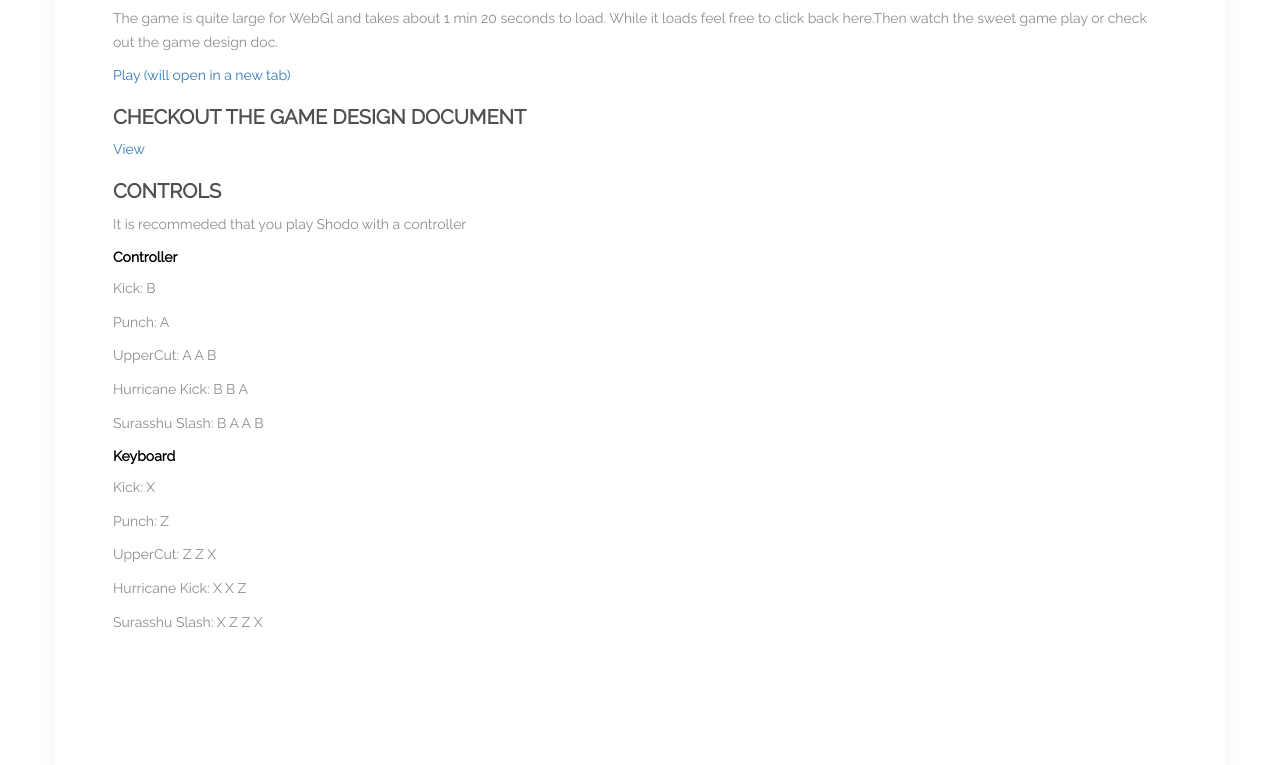
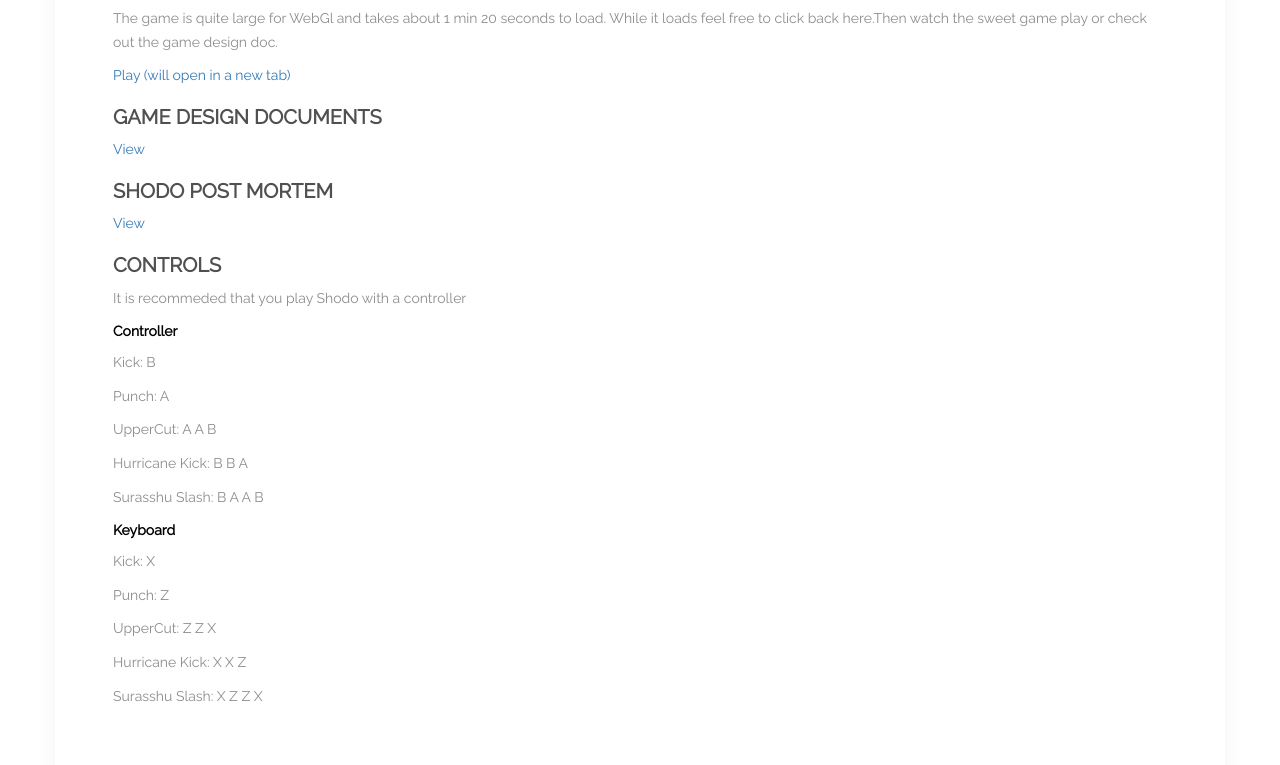
Before and after one commit to JamesDCross/jamesdcross.github.io, a plain HTML site: page ShodoPage.html in a window 1280 px wide. Shown: the part 959-1724 px from the top of the page. Drawn offline with nearby package versions, Linux system fonts and the light colour scheme.

Commit message:
added post mortem

```diff
--- a/ShodoPage.html
+++ b/ShodoPage.html
@@ -108,9 +108,13 @@
     </p></div>
    <a href="Shodo/index.html" target="_blank">Play (will open in a new tab)</a>
 
-   <h2>Checkout the game design document</h2>
+   <h2>Game design documents</h2>
    <a href="Shodo/Assignment · Wiki · Reuben Crimp _ FatNinja · GitLab.html" >View</a>
   </div>
+
+ <h2>Shodo Post Mortem</h2>
+  <a href="Shodo Post Mortem.PDF">View</a>
+
   <h2>Controls</h2>
    <p>It is recommeded that you play Shodo with a controller</p>
 <b>Controller</b>
```
Also changed, not shown: 1 other file.
